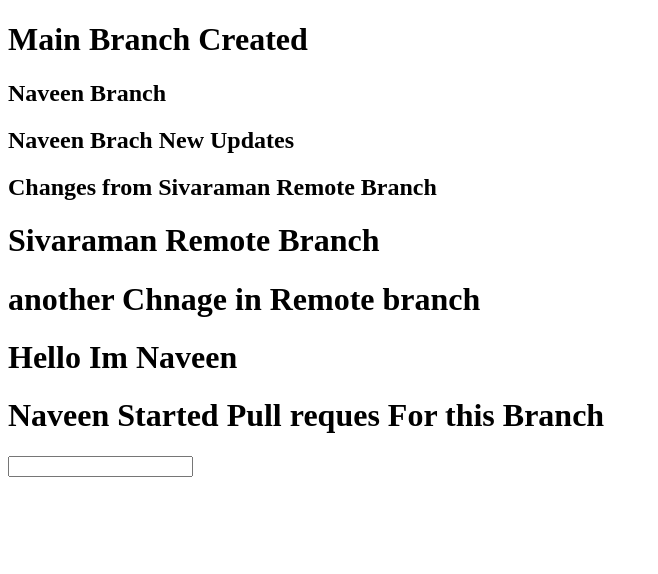
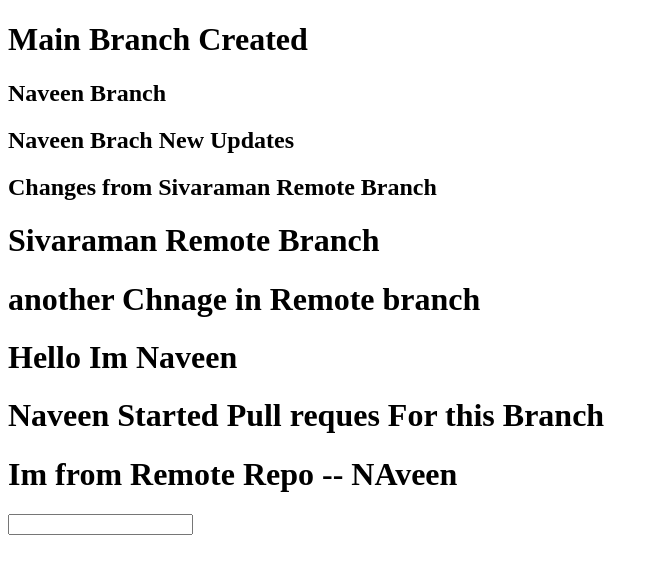
Before and after one commit to Naveen-11-11/GIT-Test, a plain HTML site: page index.html in a window 1280 px wide. Shown: the whole page, without its empty margins (0-658 px from the left). Drawn offline with Linux system fonts and the light colour scheme.

Commit message:
Update index.html

```diff
--- a/index.html
+++ b/index.html
@@ -14,6 +14,7 @@
     <h1>another Chnage in Remote branch</h1>
     <H1>Hello Im Naveen</H1>
     <h1>Naveen Started Pull reques For this Branch </h1>
+    <h1>Im from Remote Repo -- NAveen</h1>
     <input type="text"/>
 </body>
 </html>
```
